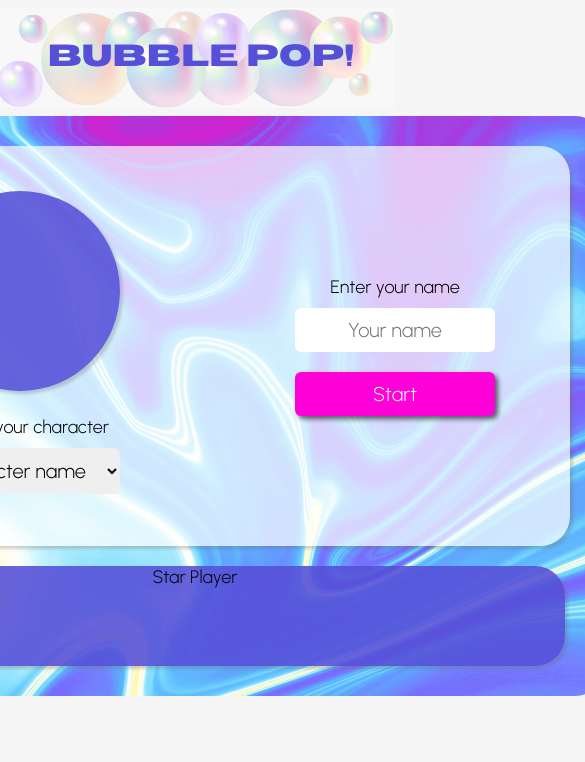
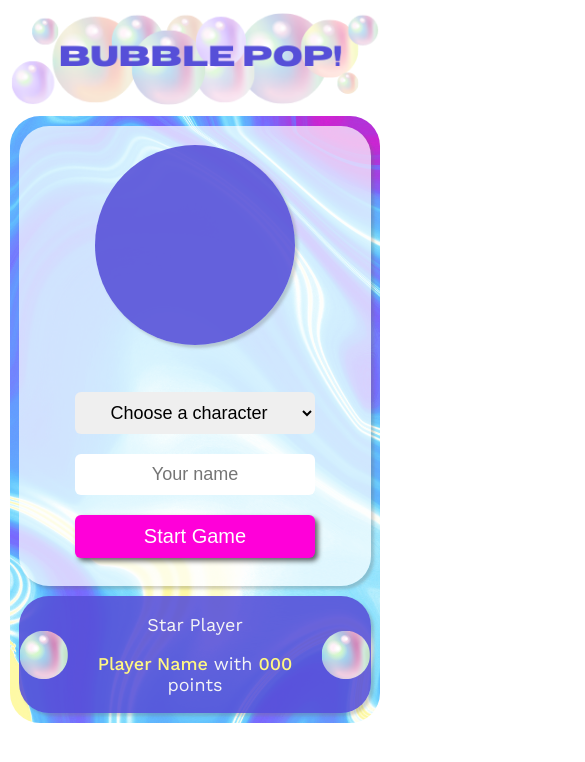
Before and after one commit to kate-lab/Bubble-Pop, a plain HTML site: page index.html in a window 390 px wide. Shown: the whole page, 585 px wide, since content can reach past the window. Drawn offline with nearby package versions, Linux system fonts and the light colour scheme.

Commit message:
added mobile responsiveness

```diff
--- a/index.html
+++ b/index.html
@@ -7,7 +7,7 @@
     <script src="scripts/app.js" charset="utf-8"></script>
     <link rel="preconnect" href="https://fonts.googleapis.com">
 <link rel="preconnect" href="https://fonts.gstatic.com" crossorigin>
-<link href="https://fonts.googleapis.com/css2?family=Roboto&family=Urbanist:wght@100;200;300&display=swap" rel="stylesheet">
+<link href="https://fonts.googleapis.com/css2?family=Work+Sans:wght@200;300;400;500;600&display=swap" rel="stylesheet">
 
   </head>
 
@@ -23,36 +23,42 @@
 
         <div id="start-menu-container" class="">
 
-          <section id="character-wrapper">
+
           <div id="character-img-holder">
             <img id="character-img">
           </div>
 
 
-
+          <form>
             <div class="form-field" id="choose-character">
-              <label for="characterID">Choose your character</label>
               <select id="character-select" required>
-                <option value="" disabled selected>Character name</option>
+                <option value="" disabled selected>Choose a character</option>
                 <option value="triangle">Triangolo</option>
                 <option value="circle">Circolo</option>
                 <option value="square">Quadro</option>
               </select>
             </div>
-          </section>
+
 
 
             <div class="form-field" id="name-wrapper">
-            <label for="userID">Enter your name</label>
               <input type="text" maxlength="10" placeholder="Your name">
-            <button id="start-button">Start</button>
+              <button id="start-button">Start Game</button>
             </div>
+          </form>
 
 
 
         </div>
         <div class="top-scores">
-          Star Player
+          <img class="small-bubble" src='assets/images/enemies/bubble.png'>
+          <img class="large-bubble" src='assets/images/enemies/bubble.png'>
+          <div id='star-wrapper'>
+            <p>Star Player</p>
+            <p><span class='topusername'>Player Name</span> with <span class='topscore'>000</span> points</p>
+          </div>
+          <img class="large-bubble" src='assets/images/enemies/bubble.png'>
+          <img class="small-bubble" src='assets/images/enemies/bubble.png'>
           <!-- user input name and user score at end of game -->
         </div>
 
@@ -63,14 +69,18 @@
       <div id="game-player">
 
         <div class="game-wrapper">
+          <div class='grid-wrapper'>
             <section class="grid">
                 <!-- Cells to go here -->
             </section>
+          </div>
 
           <section class="aside">
-            <div class="score-container">score goes here</div>
+            <div class="score-container">
+              <p>score goes here</p>
+              <p>number of lives</>
+            </div>
             <div class="instructions-container">
-              <p>Controls:</p>
               <div id='left-right-container'>
                 <div class='instruction-button' id='left-button'>
                   move left<br>
--- a/styles/main.css
+++ b/styles/main.css
@@ -2,10 +2,10 @@ body {
   display: flex;
   flex-direction: column;
   align-items: center;
-  background-color: whitesmoke;
+  background-color: white;
   text-align: center;
   margin: 0;
-  font-family: 'Urbanist', arial, sans-serif;
+  font-family: 'Work Sans', arial, sans-serif;
   font-size: 18px;
 }
 
@@ -24,6 +24,7 @@ header {
   align-items: center;
   justify-content: center;
   background-image: url('../assets/images/bubble-header.png');
+  background-repeat: no-repeat;
 }
 
 h1 {
@@ -42,35 +43,26 @@ h1 {
   padding: 20px auto;
   height: 400px;
   width: 750px;
-  display: flex;
-  justify-content: space-around;
   background-color: rgba(255, 255, 255, 0.7);
   border-radius: 30px;
   box-shadow:  3px 3px 3px rgba(109, 109, 109, 0.3);
+  display: flex;
+  justify-content: space-around;
+  align-items: center;
 }
 
-#character-wrapper {
-  display: flex;
-  flex-direction: column;
-  align-items: center;
-  justify-content: center;
-  padding: 25px;
-}
-
-#choose-character {
-  display: flex;
-  flex-direction: column;
-}
-
-#choose-character select {
-  font-size: 20px;
-  font-family: 'Urbanist', arial, sans-serif;
+#character-select {
+  font-size: 18px;
   text-align: center;
-  width: 200px;
+  width: 240px;
   padding: 10px;
   margin: 10px auto;
   border-radius: 6px;
   border: gray;
+}
+
+#character-select option {
+  text-align: center;
 }
 
 #character-img-holder {
@@ -79,15 +71,10 @@ h1 {
   height: 200px;
   border-radius: 100px;
   box-shadow:  3px 3px 3px rgba(109, 109, 109, 0.3);
-  margin: 20px 0 7px 0;
 }
 
 #character-img {
   margin: 50px;
-}
-
-#choose-character {
-  margin: auto;
 }
 
 #name-wrapper {
@@ -98,10 +85,9 @@ h1 {
 }
 
 #name-wrapper input {
-  font-size: 20px;
-  font-family: 'Urbanist', arial, sans-serif;
+  font-size: 18px;
   text-align: center;
-  width: 180px;
+  width: 220px;
   padding: 10px;
   border-radius: 6px;
   border: gray;
@@ -113,13 +99,11 @@ h1 {
   background-color: #ff00d9;
   color: white;
   border: none;
-  width: 200px;
+  width: 240px;
   border-radius: 6px;
   box-shadow:  3px 3px 5px rgba(0, 0, 0, 0.6);
-  margin: 10px 0 0 0;
+  margin: 10px auto;
   font-size: 20px;
-  font-family: 'Urbanist', Arial, sans-serif;
-  font-weight: 300;
 }
 
 #name-wrapper button:active {
@@ -128,11 +112,30 @@ h1 {
 
 .top-scores {
   background-color: #564fd8e2;
+  color: whitesmoke;
   height: 100px;
   width: 740px;
   border-radius: 30px;
   margin: 0 auto;
   box-shadow:  3px 3px 3px rgba(109, 109, 109, 0.3);
+  display: flex;
+  justify-content: space-around;
+  align-items: center;
+}
+
+.topusername, .topscore {
+  color: #fff782;
+  font-weight: 500;
+}
+
+.large-bubble {
+  width: 70px;
+  height: 70px;
+}
+
+.small-bubble {
+  width: 50px;
+  height: 50px;
 }
 
 .instructions-container {
@@ -150,7 +153,7 @@ h1 {
 }
 
 .instruction-button {
-  padding: 7px 10px;
+  padding: 6px;
   border: none;
   border-radius: 6px;
   background-color: whitesmoke;
@@ -202,11 +205,11 @@ h1 {
   justify-content: space-between;
   background-color: rgba(255, 255, 255, 0.6);
   border-radius: 10px;
+  width: 200px;
   padding: 12px;
 }
 
 .score-container {
-
   height: 300px;
 }
 
@@ -237,7 +240,6 @@ h1 {
 
 #start-count {
   color: #fff782;
-  font-family: 'Urbanist', arial, sans-serif;
   font-size: 200px;
   width: 565px;
   position: absolute;
@@ -245,3 +247,86 @@ h1 {
   margin-top: 130px;
   z-index: 10;
 }
+
+/* responsive stuff */
+
+@media screen and (max-width: 600px) {
+  body, main {
+    width: 100%;
+    min-width: 320px;
+    max-width: 600px;
+  }
+  /* front page */
+  header {
+    margin: 8px auto;
+    background-repeat: no-repeat;
+    background-position: center;
+    background-size: contain;
+    width: 95%;
+  }
+  #start-menu {
+    max-width: 560px;
+    width: 95%;
+    min-width: 320px;
+    height: auto;
+  }
+  #start-menu-container {
+    flex-direction: column;
+    max-width: 530px;
+    min-width: 300px;
+    width: 95%;
+    height: 460px;
+    margin: 10px auto 0 auto;
+  }
+  .top-scores {
+    max-width: 530px;
+    min-width: 300px;
+    width: 95%;
+    height: auto;
+    margin: 10px auto;
+  }
+  .large-bubble {
+    display: none;
+  }
+
+
+  /* game page */
+  #game-player {
+    max-width: 560px;
+    width: 97%;
+    min-width: 430px;
+    height: auto;
+    border-radius: 10px;
+  }
+  .game-wrapper {
+    flex-direction: column;
+    align-items: center;
+    max-width: 530px;
+    min-width: 420px;
+    margin: 15px 0 10px 0;
+  }
+  .grid {
+    width: 420px;
+    border-radius: 0;
+  }
+  .cell {
+    width: 40px;
+    height: 40px;
+    margin: 1px;
+  }
+  .aside{
+    width: 394px;
+    margin: 5px 0;
+    flex-direction: row;
+  }
+  .score-container {
+    height: 30%;
+  }
+  .instructions-container {
+    margin: 5px;
+  }
+  #left-right-container div {
+    margin: 0;
+  }
+
+}
```
Lines whose indentation alone changed are shown as unchanged.
